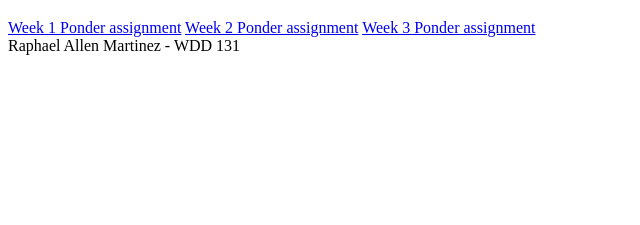
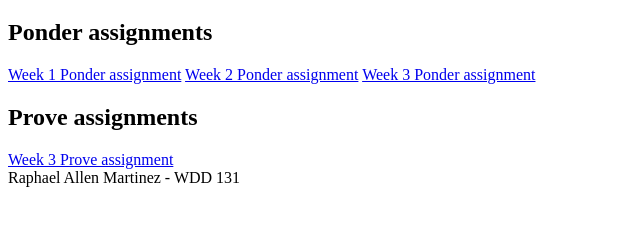
Before and after one commit to MartinezRaphaelAllen/WDD131, a plain HTML site: page index.html in a window 1280 px wide. Shown: the part 61-286 px from the top of the page, without its empty margins (0-640 px from the left). Drawn offline with Linux system fonts and the light colour scheme.

Commit message:
added links to assignments

```diff
--- a/index.html
+++ b/index.html
@@ -8,12 +8,23 @@
 <body>
     <header>
         <h1>WDD 131 Portfolio</h1>
-        <nav>
-            <a href="Ponder/Meta_tags_and_CSS.html">Week 1 Ponder assignment</a>
-            <a href="Ponder/dom-theme.html">Week 2 Ponder assignment</a>
-            <a href="Ponder/media-query.html">Week 3 Ponder assignment</a>
-        </nav>
     </header>
+    <main>
+        <section>
+            <h2>Ponder assignments</h2>
+            <nav>
+                <a href="Ponder/Meta_tags_and_CSS.html">Week 1 Ponder assignment</a>
+                <a href="Ponder/dom-theme.html">Week 2 Ponder assignment</a>
+                <a href="Ponder/media-query.html">Week 3 Ponder assignment</a>
+            </nav>
+        </section>
+        <section>
+            <h2>Prove assignments</h2>
+            <nav>
+                <a href="coolpics/index.html">Week 3 Prove assignment</a>
+            </nav>
+        </section>
+    </main>
     <footer>Raphael Allen Martinez - WDD 131</footer>
 </body>
 </html>
```
